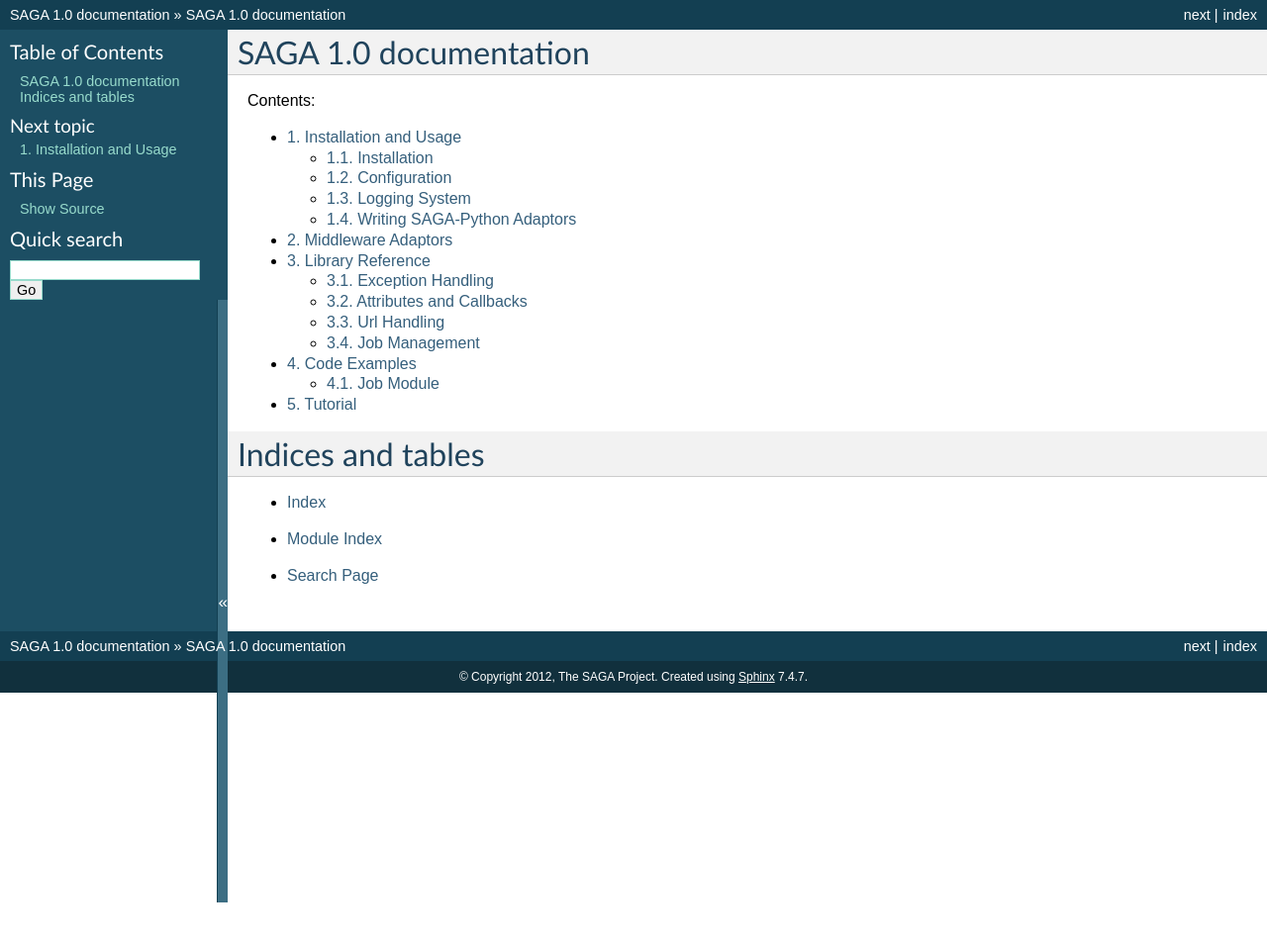
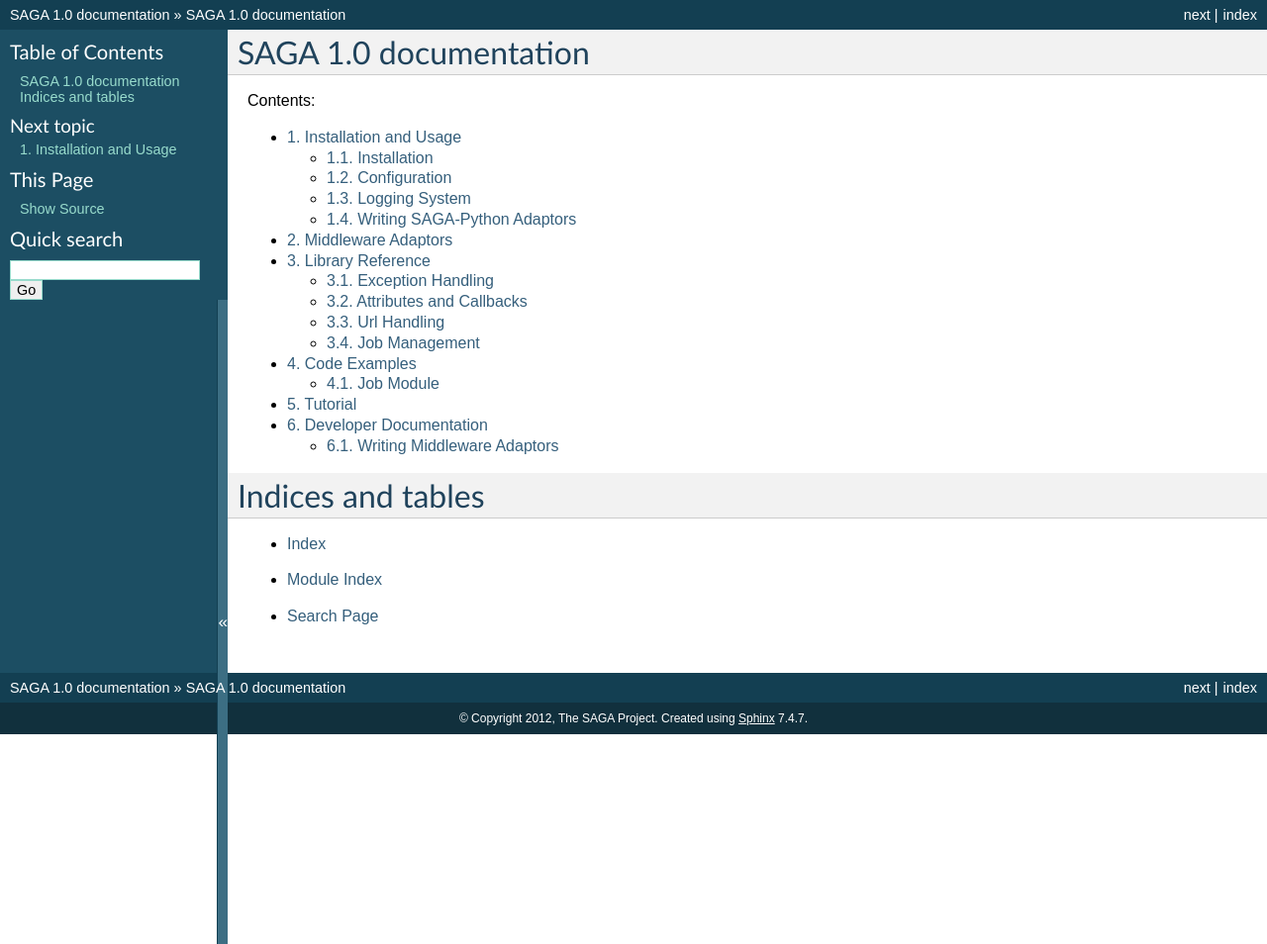
Before and after one commit to radical-cybertools/radical.saga, a Sphinx documentation site: the page built from docs/source/index.rst, in a window 1280 px wide. Shown: the whole page at 99% size. Built offline with Sphinx 7.4.7, drawn with Linux system fonts in a browser that asks for light colours; formulas are drawn with MathJax 3; before the commit the page ends 912 px from its top, so only the background shows below that.

Commit message:
added 'developer guide' chapter to manual

```diff
--- /dev/null
+++ b/docs/source/developers/adaptorwriting.rst
@@ -0,0 +1,6 @@
+
+.. _chapter_adaptor_writing
+
+***************************
+Writing Middleware Adaptors
+***************************
--- /dev/null
+++ b/docs/source/developers/index.rst
@@ -0,0 +1,10 @@
+.. _chapter_middleware_adaptors:
+
+***********************
+Developer Documentation
+***********************
+
+.. toctree::
+   :numbered:
+
+   adaptorwriting.rst
--- a/docs/source/index.rst
+++ b/docs/source/index.rst
@@ -18,6 +18,7 @@ Contents:
    library/index.rst
    examples/index.rst
    tutorial/index.rst
+   developers/index.rst
 
 ##################
 Indices and tables
```
